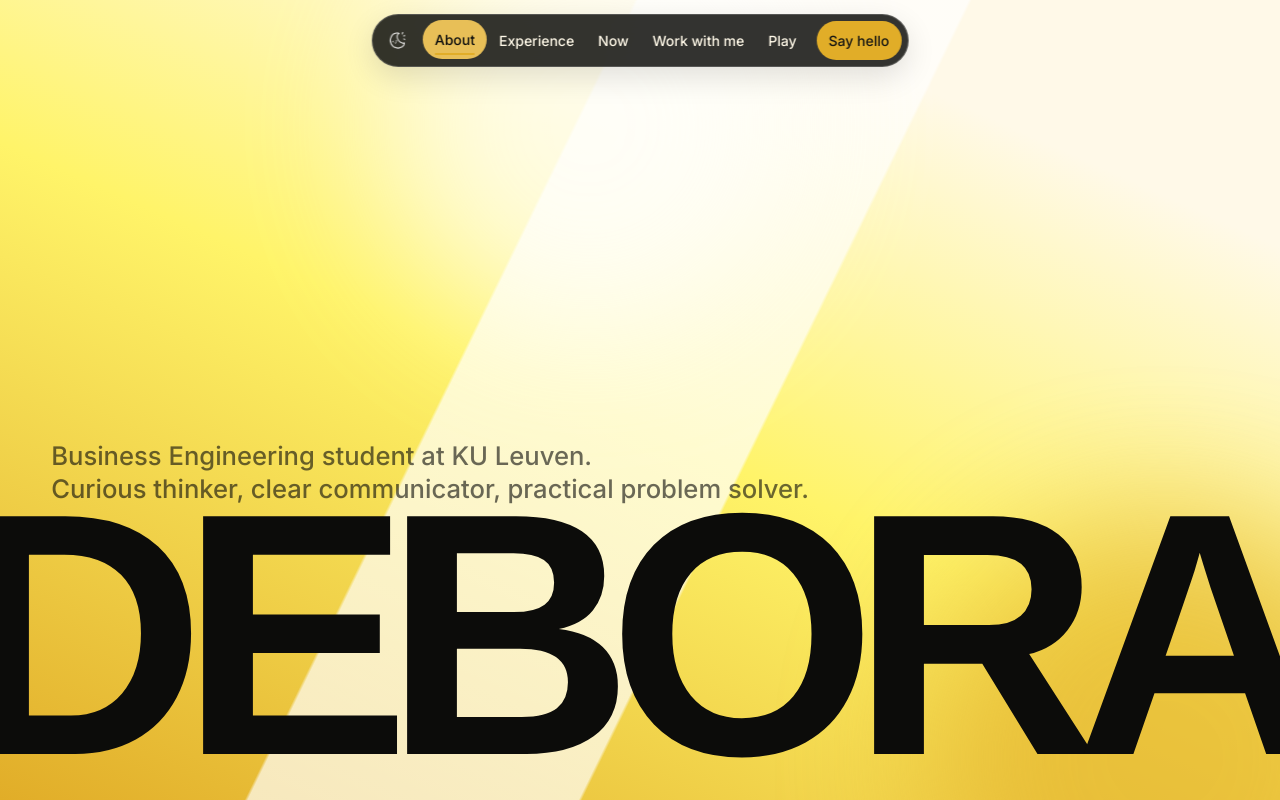
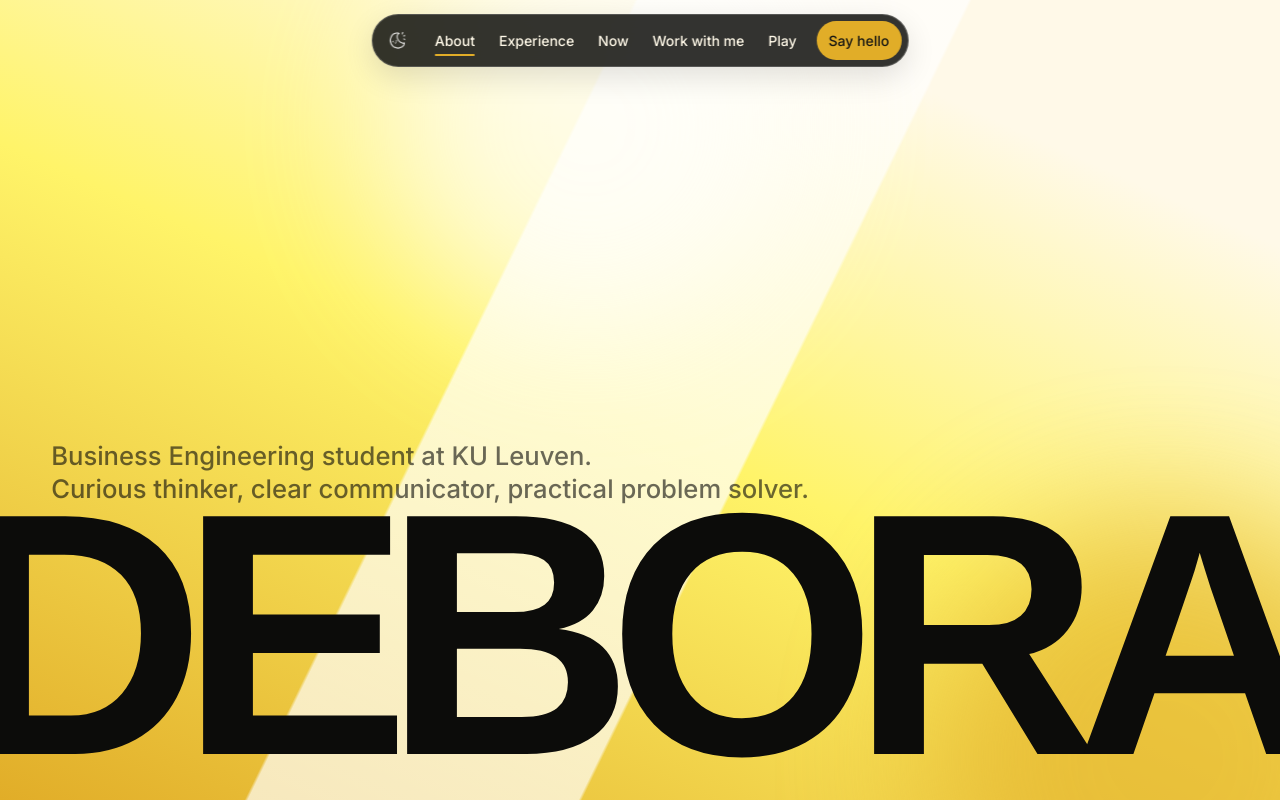
Before and after one commit to lawsonM525/deborara, a Next.js app: page / in a window 1280 px wide. In both pictures the pointer is over the link 454 px from the left and 40 px from the top of the page. Shown: the top 800 px of the page. Built offline with nearby package versions, Linux system fonts and the light colour scheme; a web font is replaced by a local one.

Commit message:
Use color bars for nav previews

```diff
--- a/app/globals.css
+++ b/app/globals.css
@@ -194,10 +194,6 @@ a {
 
 .floating-nav nav a {
   --nav-preview-color: var(--yellow-accent);
-  transition:
-    background-color 180ms ease,
-    color 180ms ease,
-    transform 180ms ease;
 }
 
 .floating-nav nav a.nav-preview-yellow { --nav-preview-color: #e1ad28; }
@@ -206,12 +202,8 @@ a {
 .floating-nav nav a.nav-preview-blue { --nav-preview-color: #35bddd; }
 .floating-nav nav a.nav-preview-orange { --nav-preview-color: #f06b3f; }
 
-.floating-nav nav a:hover,
 .floating-nav nav a:focus-visible {
-  background: color-mix(in srgb, var(--nav-preview-color) 78%, white);
-  color: #11110f;
   outline: none;
-  transform: translateY(-1px);
 }
 
 .floating-nav nav a::after {
@@ -228,6 +220,7 @@ a {
 }
 
 .floating-nav nav a:hover::after,
+.floating-nav nav a:focus-visible::after,
 .floating-nav nav a.active::after {
   transform: scaleX(1);
 }
```
